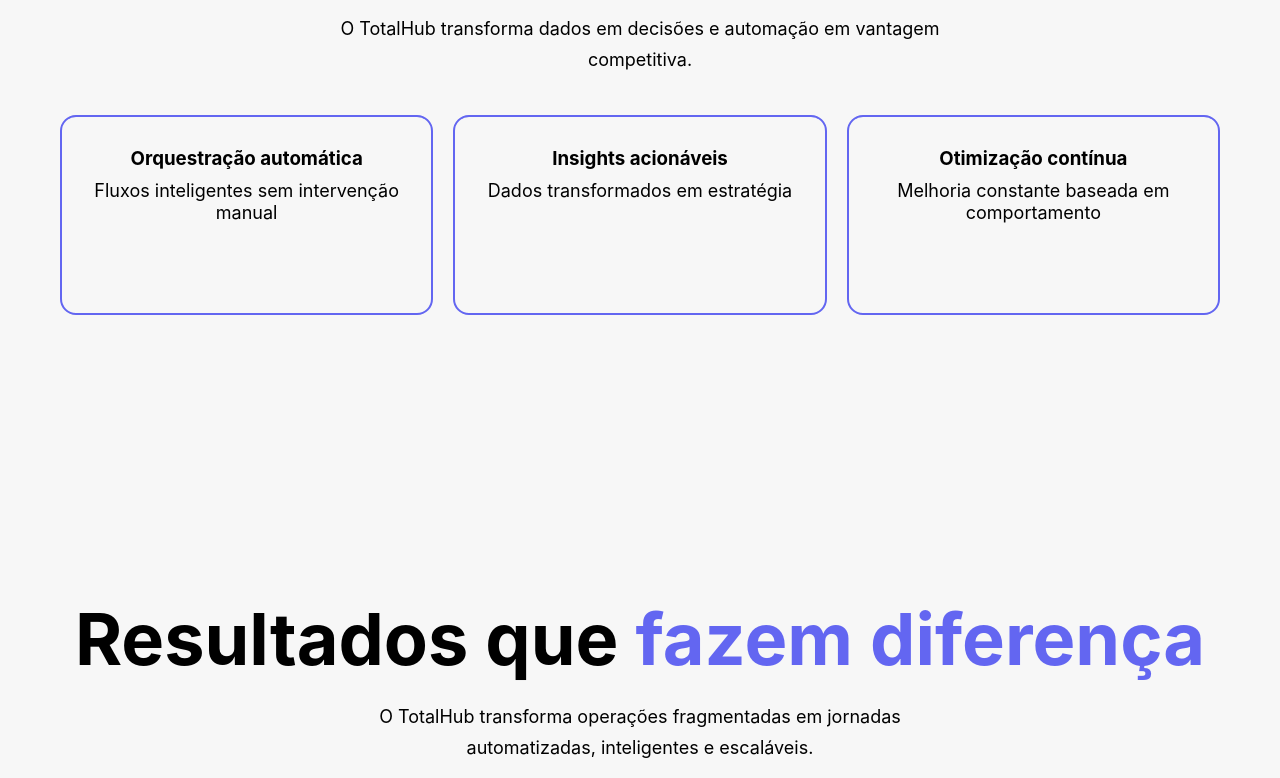
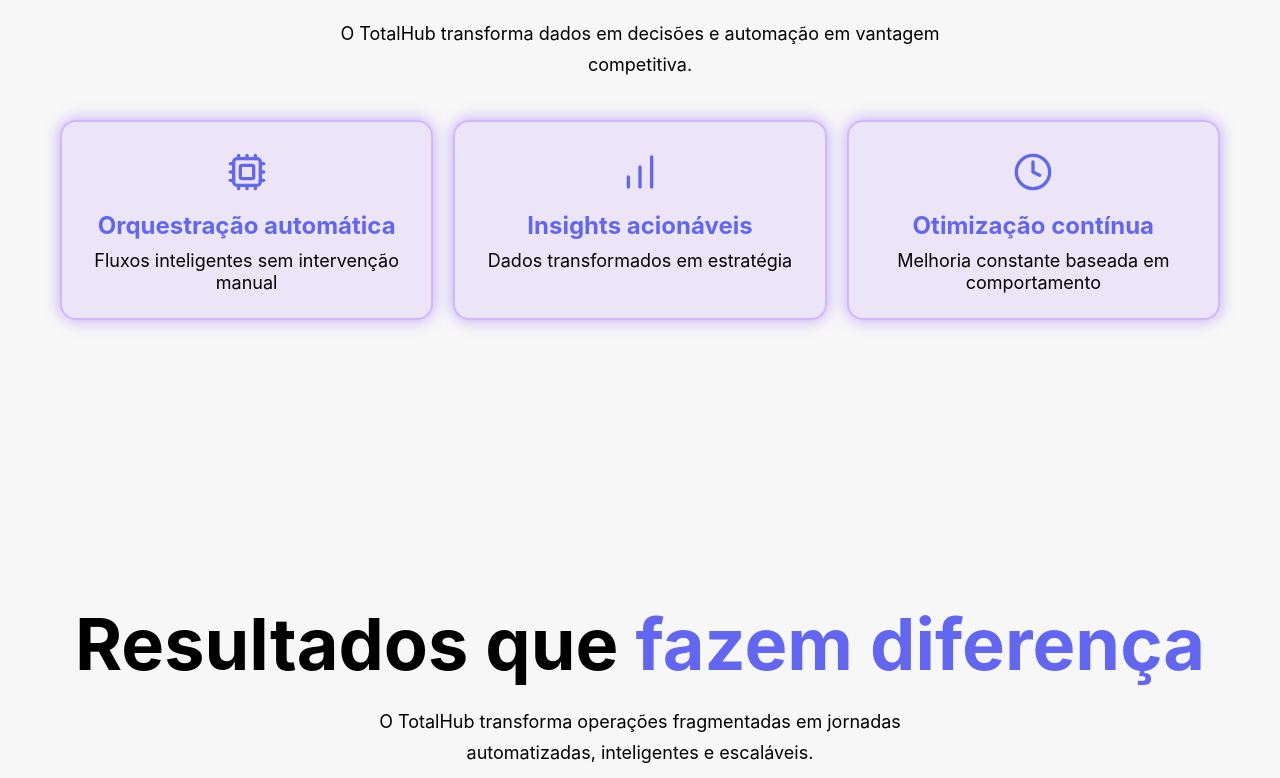
Before and after one commit to kevynsantos-sirius/totalhub, a React (Vite) app: page / in a window 1280 px wide. Shown: the part 2422-3200 px from the top of the page. Built offline with nearby package versions, Linux system fonts and the light colour scheme.

Commit message:
Atualizando a parte do visual da IA

```diff
--- a/src/components/Footer.jsx
+++ b/src/components/Footer.jsx
@@ -7,13 +7,6 @@
         Plataforma modular de comunicação, automação e integração.
       </p>
 
-      <div style={{ marginTop: "20px" }}>
-        <a href="#">TotalDocs</a> |{" "}
-        <a href="#">TotalSign</a> |{" "}
-        <a href="#">TotalBot</a> |{" "}
-        <a href="#">TotalSync</a>
-      </div>
-
       <p style={{ marginTop: "20px", fontSize: "14px" }}>
         © {new Date().getFullYear()} TotalHub. Todos os direitos reservados.
       </p>
--- a/src/components/Intelligence.jsx
+++ b/src/components/Intelligence.jsx
@@ -1,3 +1,5 @@
+import { Cpu, BarChart, Clock, Edit3 } from "lucide-react"; // Importando novos ícones para dar mais variação
+
 export default function Intelligence() {
   return (
     <section id="ia" className="section">
@@ -8,17 +10,26 @@
       </p>
 
       <div className="grid">
-        <div className="card">
+        <div className="card premium">
+          <div className="icon">
+            <Cpu size={40} />
+          </div>
           <h3>Orquestração automática</h3>
           <p>Fluxos inteligentes sem intervenção manual</p>
         </div>
 
-        <div className="card">
+        <div className="card premium">
+          <div className="icon">
+            <BarChart size={40} />
+          </div>
           <h3>Insights acionáveis</h3>
           <p>Dados transformados em estratégia</p>
         </div>
 
-        <div className="card">
+        <div className="card premium">
+          <div className="icon">
+            <Clock size={40} />
+          </div>
           <h3>Otimização contínua</h3>
           <p>Melhoria constante baseada em comportamento</p>
         </div>
--- a/src/styles/global.css
+++ b/src/styles/global.css
@@ -395,6 +395,7 @@
   justify-content: center;
   gap: 25px;
   flex-wrap: wrap;
+  justify-items: center;
 }
 
 /* CARD BASE */
@@ -623,3 +624,50 @@
   color: #6366f1;
   font-size: 72px;
 }
+
+/* Efeitos para os ícones */
+.icon {
+  margin-bottom: 15px;
+  color: #6366f1;
+  transition: 0.3s;
+}
+
+.icon:hover {
+  color: #8b5cf6; /* Cor quando passar o mouse sobre o ícone */
+  transform: scale(1.1);
+  box-shadow: 0 0 10px rgba(99, 102, 241, 0.5);
+}
+
+/* Cartão Premium */
+.card.premium {
+  background: rgba(140, 82, 255, 0.1);
+  border: 2px solid rgba(140, 82, 255, 0.3);
+  box-shadow: 0 0 15px rgba(140, 82, 255, 0.5);
+}
+
+/* Cartão Plus */
+.card.plus {
+  background: rgba(247, 145, 61, 0.1);
+  border: 2px solid rgba(247, 145, 61, 0.3);
+  box-shadow: 0 0 15px rgba(247, 145, 61, 0.5);
+}
+
+/* Animação para o título do cartão */
+.card h3 {
+  font-size: 24px;
+  color: #6366f1;
+  transition: 0.3s;
+}
+
+.card:hover h3 {
+
+  transform: translateY(-5px); /* Efeito de elevação no título */
+}
+
+
+
+/* Efeito no hover do card */
+.card:hover {
+  transform: translateY(-10px);
+  box-shadow: 0 4px 10px rgba(0, 0, 0, 0.2);
+}
```
